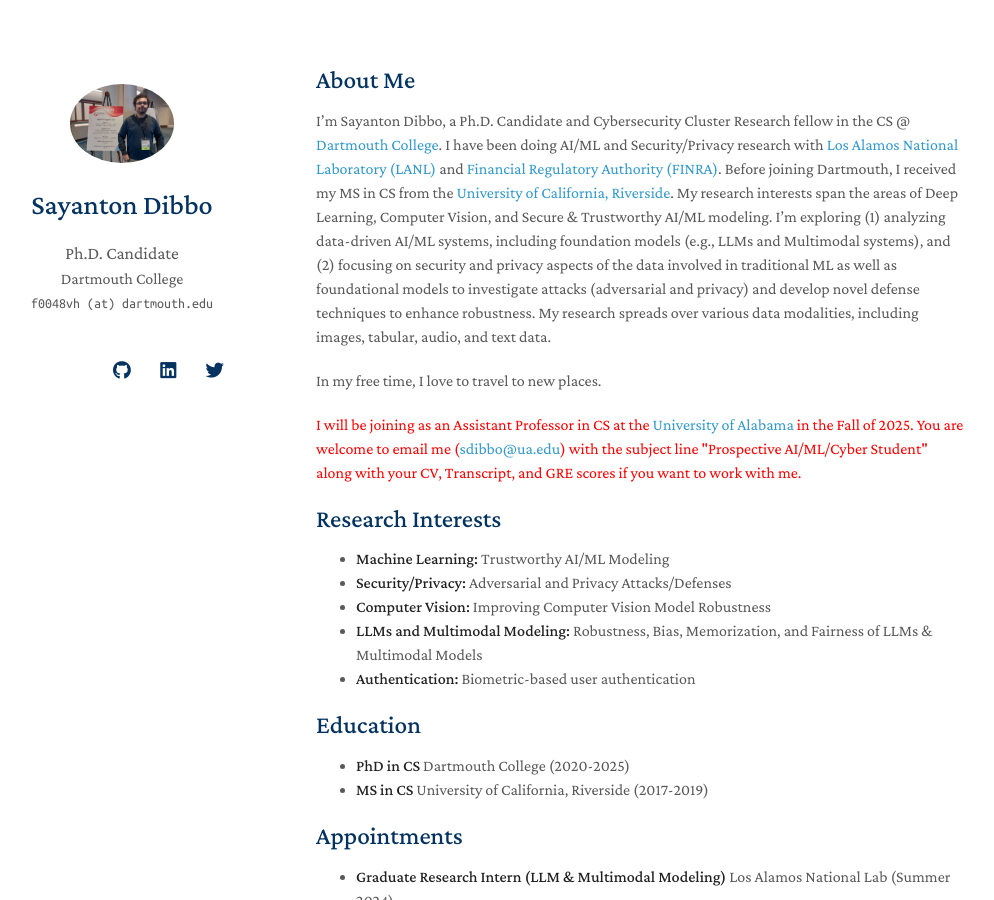
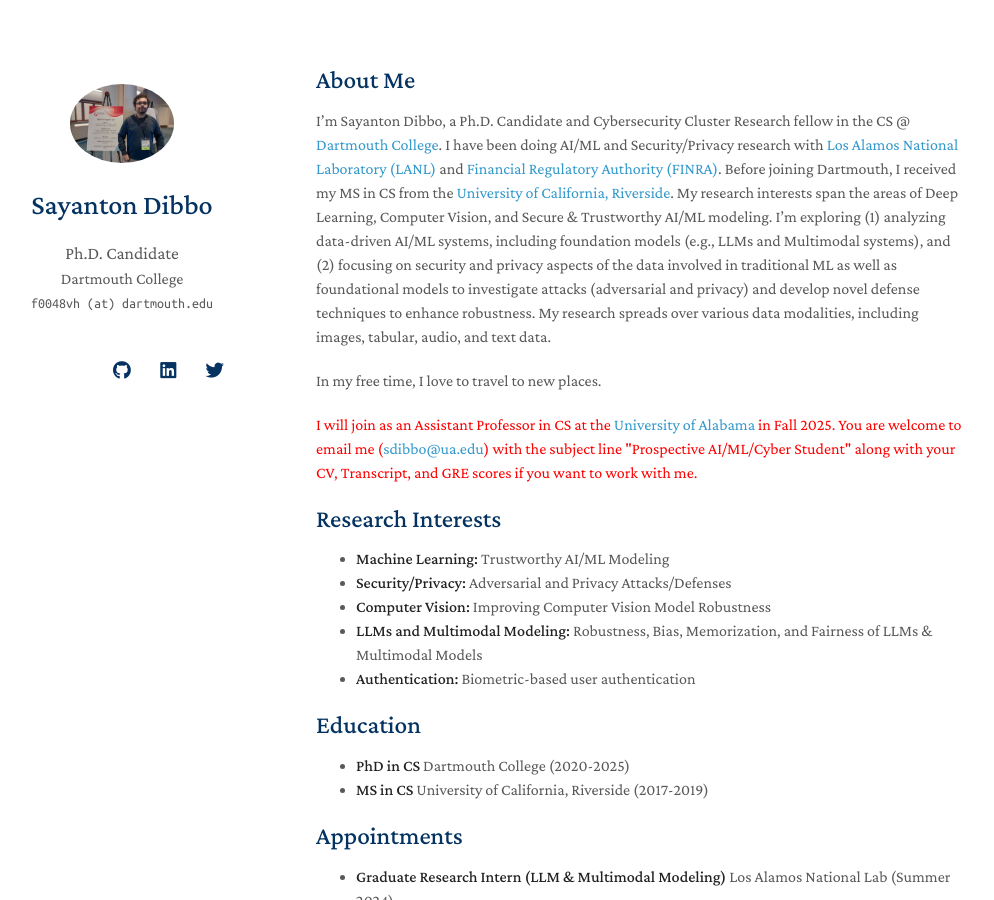
Before and after one commit to SayantonDibbo/SayantonDibbo.github.io, a Jekyll site: the page built from index.md, in a window 1280 px wide and 900 px high. Shown: the whole window, without its empty margins (154-1148 px from the left). Built offline with Jekyll 4.4.1, drawn with Linux system fonts in a browser that asks for light colours; nearby versions of some CDN libraries; a style sheet for code colours, icons or effects is not loaded; our own code applies the rules of GitHub Pages for plain Markdown files.

Commit message:
Update index.md

```diff
--- a/index.md
+++ b/index.md
@@ -9,7 +9,8 @@
 
 In my free time, I love to travel to new places.
 
-<p style="color:red">I will be joining as an Assistant Professor in CS at the <a href="https://www.ua.edu/">University of Alabama</a>  in the Fall of 2025. You are welcome to email me (<a href="sdibbo@ua.edu">sdibbo@ua.edu</a>) with the subject line "Prospective AI/ML/Cyber Student" along with your CV, Transcript, and GRE scores if you want to work with me. </p>
+<p style="color:red">I will join as an Assistant Professor in CS at the <a href="https://www.ua.edu/">University of Alabama</a>  in Fall 2025. You are welcome to email me (<a href="sdibbo@ua.edu">sdibbo@ua.edu</a>) with the subject line "Prospective AI/ML/Cyber Student" along with your CV, Transcript, and GRE scores if you want to work with me. </p>
+
 
 
 ## Research Interests
```
